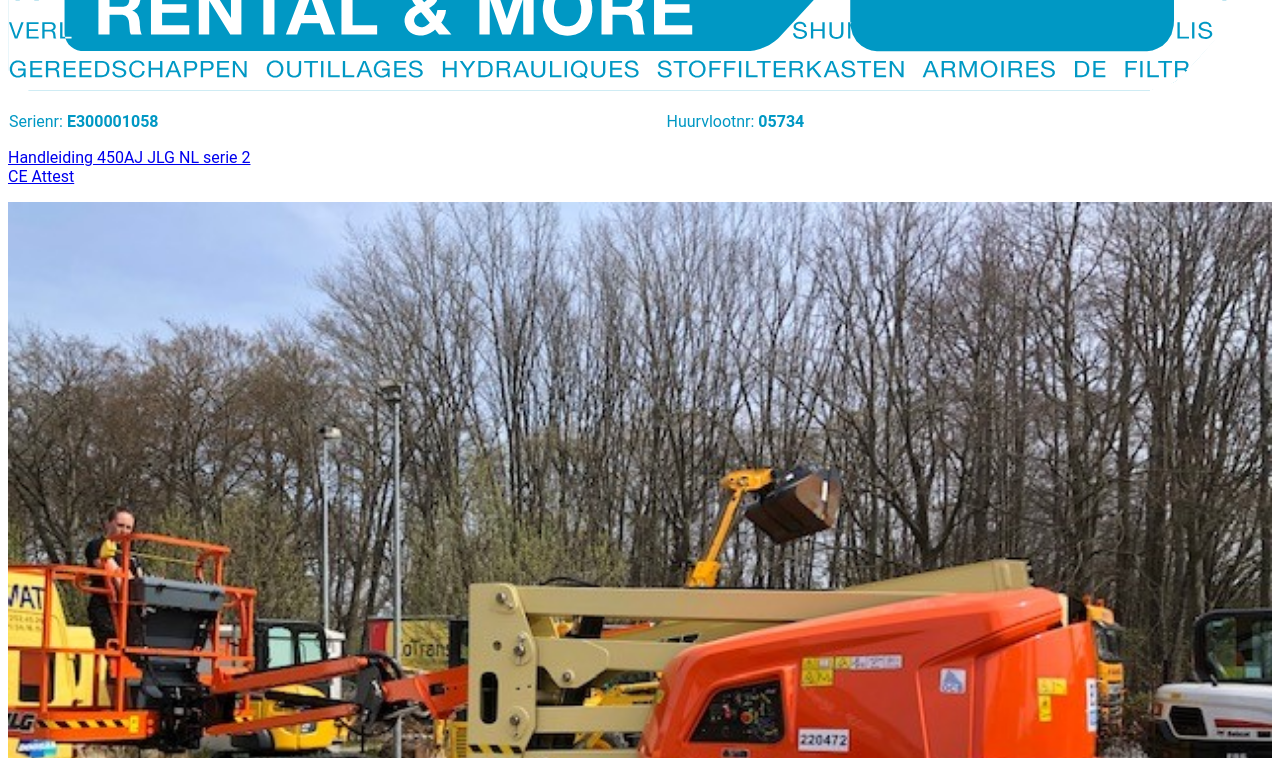
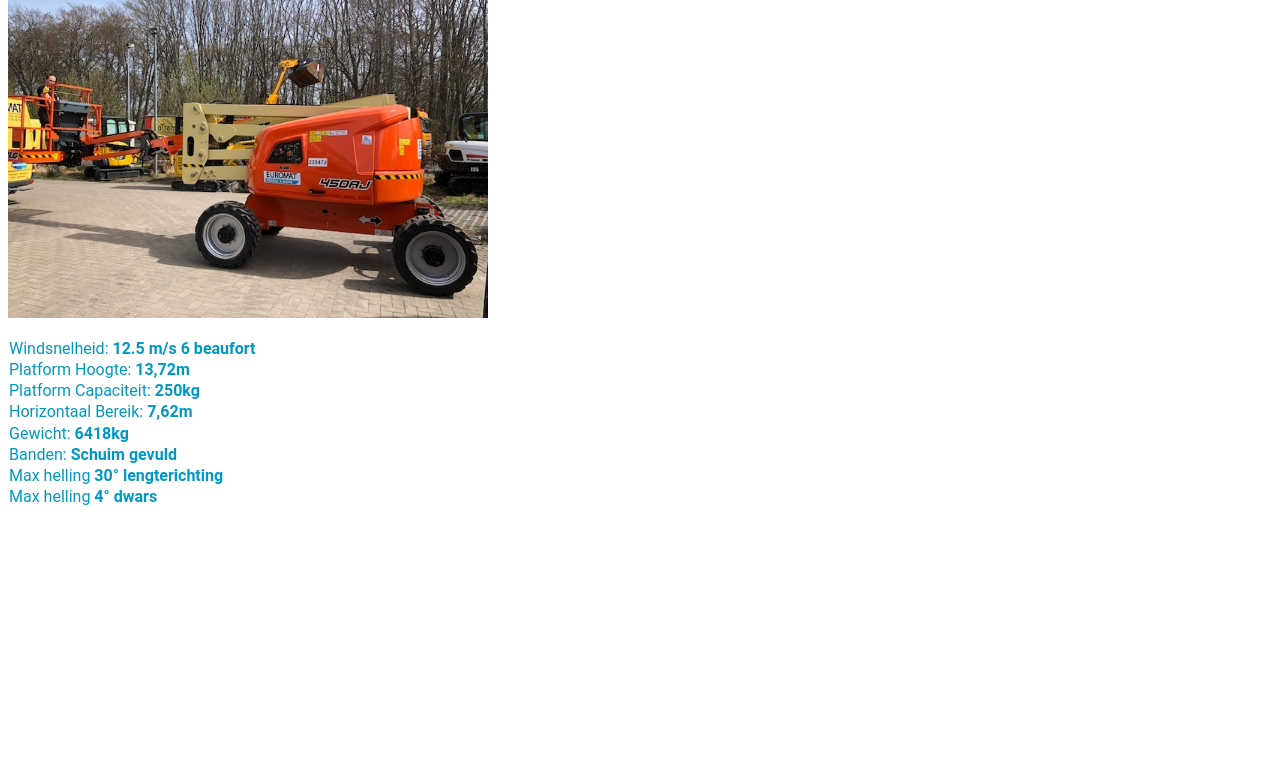
Before and after one commit to Euromat/Euromat-Machine, a plain HTML site: page index.html in a window 1280 px wide. Shown: the part 312-1070 px from the top of the page. After the commit the page ends 827 px from the top, so only its background shows below. Drawn offline with Linux system fonts and the light colour scheme.

Commit message:
modified:   index.html

```diff
--- a/index.html
+++ b/index.html
@@ -43,6 +43,10 @@
         left: 14%;
         transform: translate(-50%, -50%);
       }
+      img {
+  max-width: 480px;
+  height: auto;
+}
     </style>
     <title>450AJ</title>
   </head>
```
